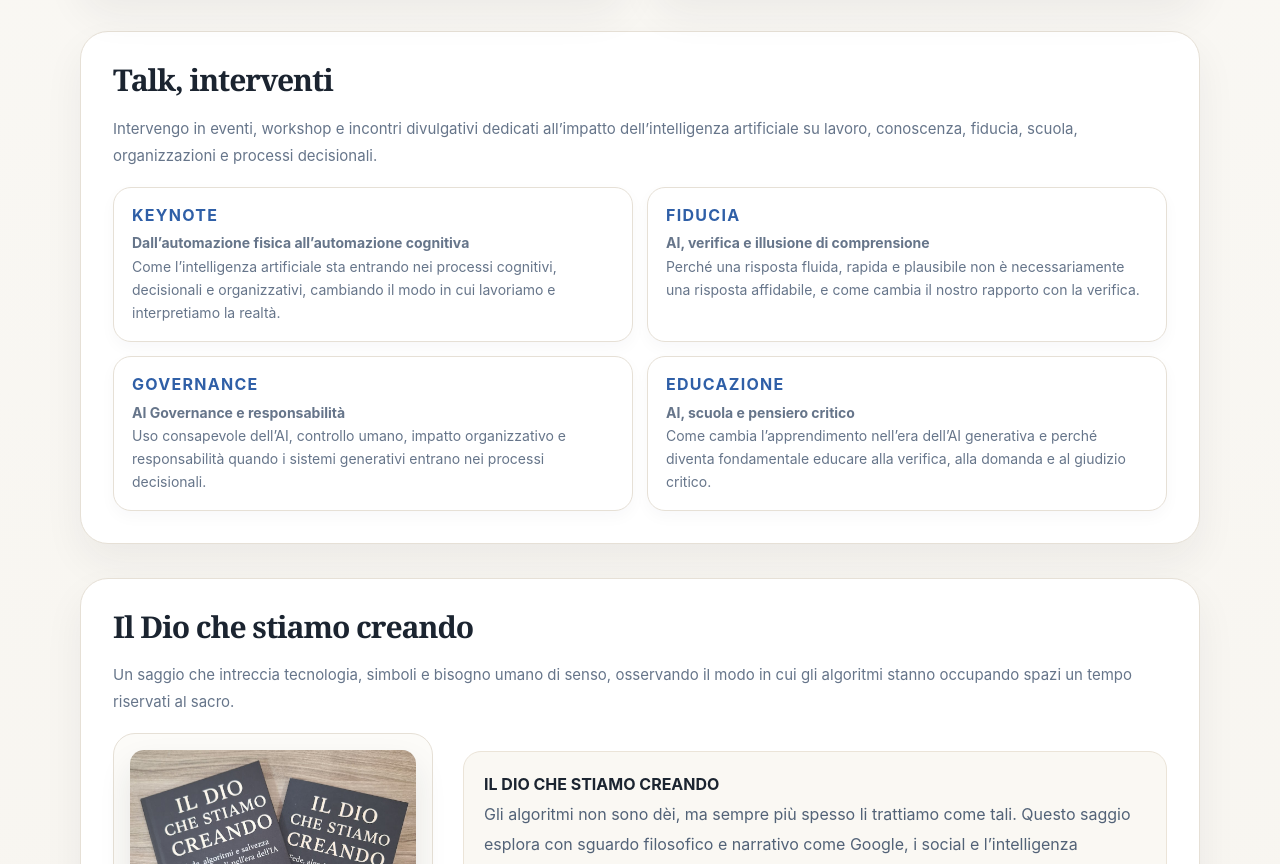
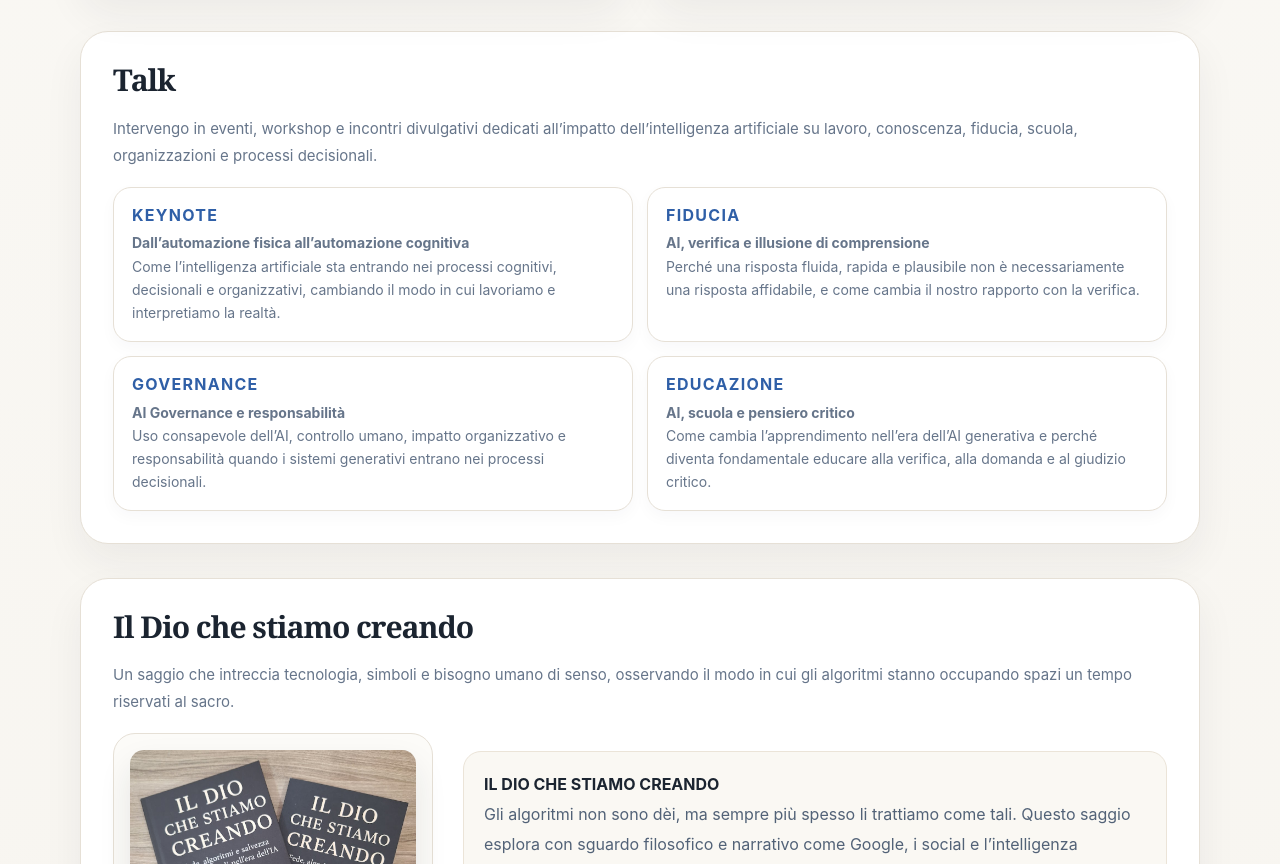
Before and after one commit to ggarofalo-dev/ggarofalo-dev.github.io, a plain HTML site: page index.html in a window 1280 px wide. Shown: the part 1593-2457 px from the top of the page. Drawn offline with Linux system fonts and the light colour scheme.

Commit message:
Update index.html

```diff
--- a/index.html
+++ b/index.html
@@ -646,7 +646,7 @@
 
 
 <section class="channel-section-wrap" id="talk">
-      <h2>Talk, interventi</h2>
+      <h2>Talk</h2>
       <p class="section-intro">
          Intervengo in eventi, workshop e incontri divulgativi dedicati
     all’impatto dell’intelligenza artificiale su lavoro, conoscenza, fiducia,
```
